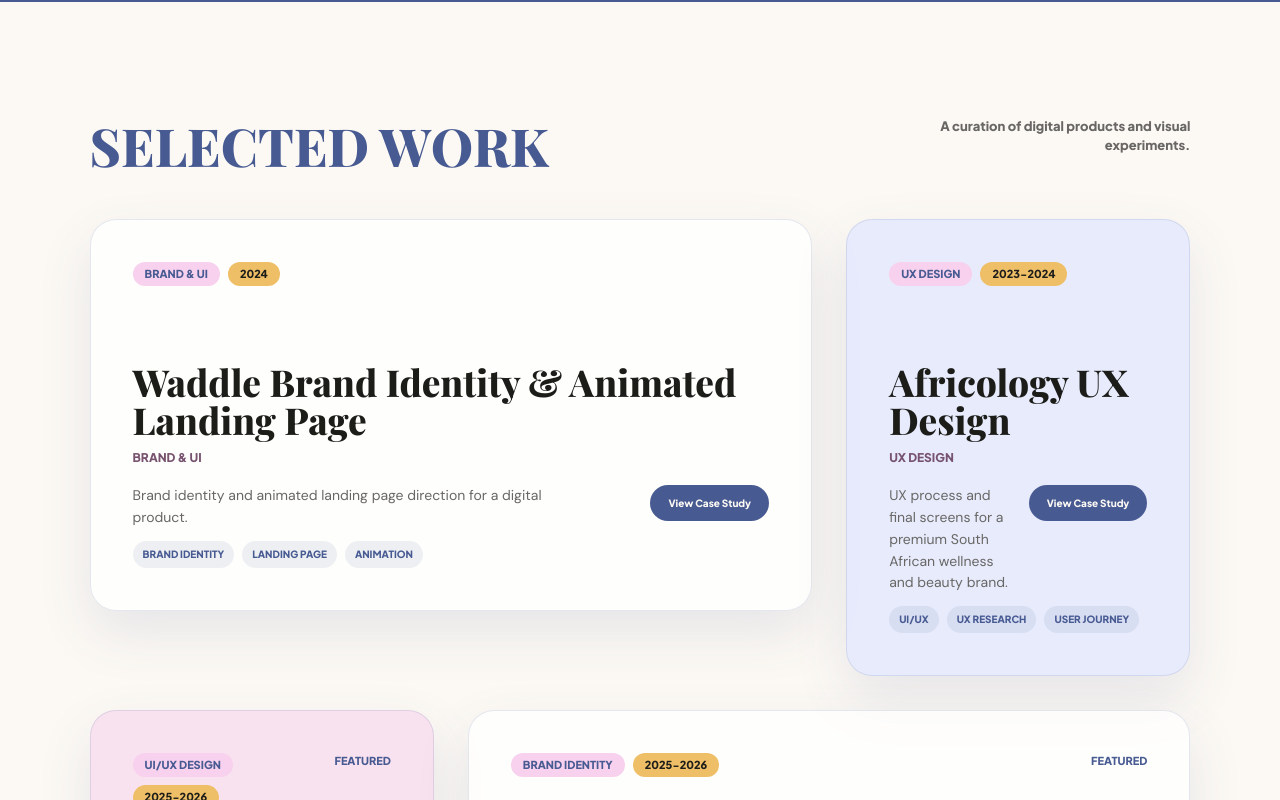
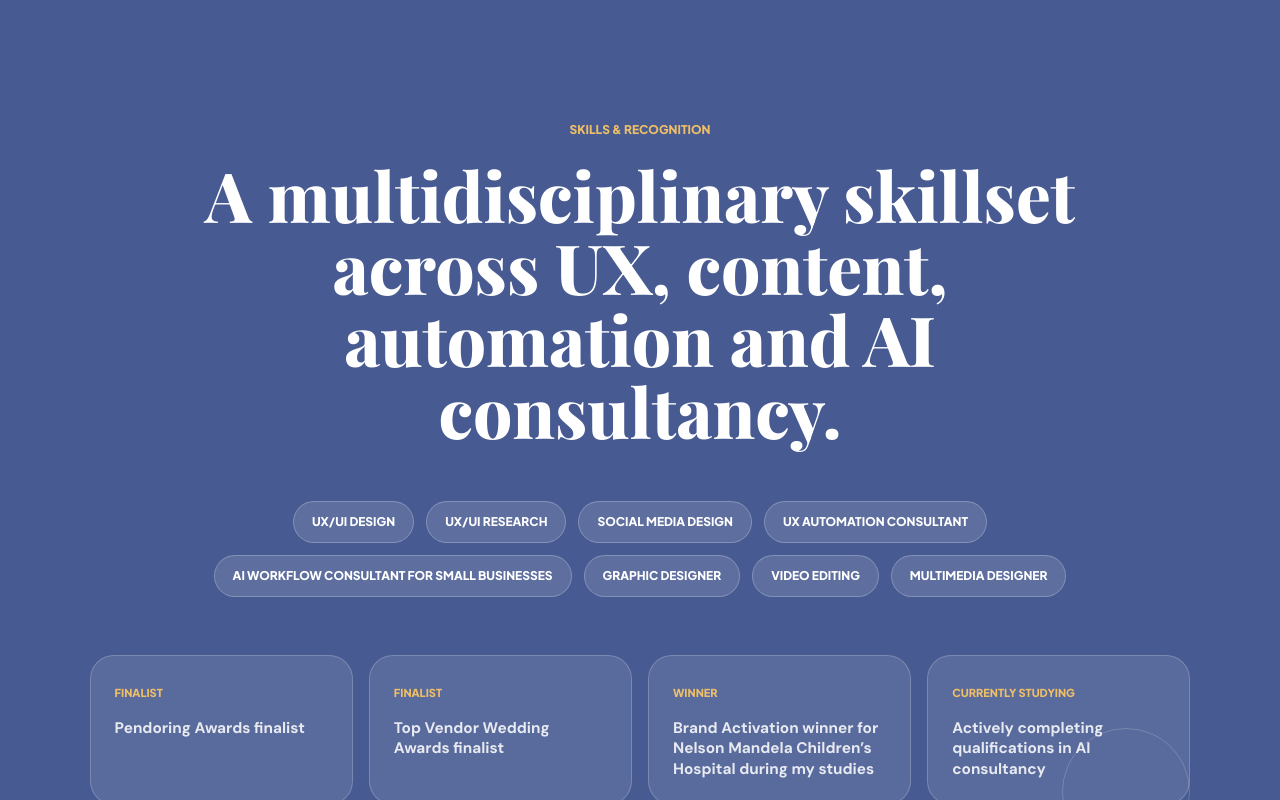
Before and after one commit to jrcb6gvrnf-droid/private-portfolio, a Next.js app: page /portfolio in a window 1280 px wide. Shown: the part 880-1680 px from the top of the page. Built offline with nearby package versions, Linux system fonts and the light colour scheme; a web font is replaced by a local one.

Commit message:
Add skills and recognition section

```diff
--- a/app/globals.css
+++ b/app/globals.css
@@ -356,6 +356,109 @@
   opacity: 0.94;
 }
 
+.skills-band {
+  position: relative;
+  overflow: hidden;
+  padding: clamp(74px, 9vw, 124px) var(--page-gutter);
+  background: var(--periwinkle);
+  color: white;
+  text-align: center;
+}
+
+.skills-band::after {
+  position: absolute;
+  right: clamp(28px, 7vw, 110px);
+  bottom: clamp(24px, 5vw, 72px);
+  width: clamp(76px, 10vw, 148px);
+  height: clamp(76px, 10vw, 148px);
+  border: 1px solid rgba(255, 255, 255, 0.18);
+  border-radius: 999px;
+  content: "";
+}
+
+.skills-band__intro {
+  position: relative;
+  z-index: 1;
+  max-width: 980px;
+  margin: 0 auto;
+}
+
+.skills-band__intro > span {
+  color: var(--gold);
+  font-family: var(--ui);
+  font-size: 12px;
+  font-weight: 900;
+  text-transform: uppercase;
+}
+
+.skills-band h2 {
+  margin: 18px 0 0;
+  font-family: var(--display);
+  font-size: clamp(38px, 5.4vw, 76px);
+  font-weight: 800;
+  line-height: 1.04;
+}
+
+.skill-cloud {
+  position: relative;
+  z-index: 1;
+  display: flex;
+  flex-wrap: wrap;
+  justify-content: center;
+  gap: 12px;
+  max-width: 980px;
+  margin: clamp(34px, 5vw, 54px) auto 0;
+}
+
+.skill-cloud span {
+  display: inline-flex;
+  min-height: 42px;
+  align-items: center;
+  border: 1px solid rgba(255, 255, 255, 0.24);
+  border-radius: 999px;
+  background: rgba(255, 255, 255, 0.12);
+  padding: 0 18px;
+  color: white;
+  font-family: var(--ui);
+  font-size: 12px;
+  font-weight: 900;
+  text-transform: uppercase;
+}
+
+.recognition-grid {
+  position: relative;
+  z-index: 1;
+  display: grid;
+  grid-template-columns: repeat(4, minmax(0, 1fr));
+  gap: 16px;
+  margin-top: clamp(34px, 5vw, 58px);
+}
+
+.recognition-grid article {
+  min-height: 150px;
+  border: 1px solid rgba(255, 255, 255, 0.2);
+  border-radius: 24px;
+  background: rgba(252, 249, 244, 0.1);
+  padding: 24px;
+  text-align: left;
+}
+
+.recognition-grid span {
+  color: var(--gold);
+  font-family: var(--ui);
+  font-size: 11px;
+  font-weight: 900;
+  text-transform: uppercase;
+}
+
+.recognition-grid p {
+  margin: 14px 0 0;
+  color: rgba(255, 255, 255, 0.86);
+  font-size: clamp(15px, 1.2vw, 18px);
+  font-weight: 700;
+  line-height: 1.35;
+}
+
 @keyframes marquee {
   from {
     transform: translateX(0);
@@ -1794,7 +1897,8 @@
   }
 
   .process-grid,
-  .admin-project-grid {
+  .admin-project-grid,
+  .recognition-grid {
     grid-template-columns: repeat(2, 1fr);
   }
 
@@ -1916,10 +2020,23 @@
 
   .work-grid,
   .process-grid,
+  .recognition-grid,
   .admin-project-grid,
   .form-grid--two,
   .form-grid--three {
     grid-template-columns: 1fr;
+  }
+
+  .skills-band {
+    text-align: left;
+  }
+
+  .skill-cloud {
+    justify-content: flex-start;
+  }
+
+  .recognition-grid article {
+    min-height: auto;
   }
 
   .work-card,
--- a/components/public-components.tsx
+++ b/components/public-components.tsx
@@ -22,6 +22,34 @@
   { name: "Darling Cellars", src: "/logos/client-strip/darling-cellars.png" },
   { name: "Jeras", src: "/logos/client-strip/jeras.png" },
   { name: "Kleinkrans", src: "/logos/client-strip/kleinkrans.png" },
+];
+const topSkills = [
+  "UX/UI Design",
+  "UX/UI Research",
+  "Social Media Design",
+  "UX Automation Consultant",
+  "AI Workflow Consultant for Small Businesses",
+  "Graphic Designer",
+  "Video Editing",
+  "Multimedia Designer",
+];
+const recognitionItems = [
+  {
+    label: "Finalist",
+    title: "Pendoring Awards finalist",
+  },
+  {
+    label: "Finalist",
+    title: "Top Vendor Wedding Awards finalist",
+  },
+  {
+    label: "Winner",
+    title: "Brand Activation winner for Nelson Mandela Children’s Hospital during my studies",
+  },
+  {
+    label: "Currently Studying",
+    title: "Actively completing qualifications in AI consultancy",
+  },
 ];
 
 function ButtonLink({
@@ -251,6 +279,29 @@
       </section>
 
       <ClientLogoStrip />
+
+      <section className="skills-band" id="skills">
+        <div className="skills-band__intro">
+          <span>SKILLS &amp; RECOGNITION</span>
+          <h2>
+            A multidisciplinary skillset across UX, content, automation and AI
+            consultancy.
+          </h2>
+        </div>
+        <div className="skill-cloud" aria-label="Top skills">
+          {topSkills.map((skill) => (
+            <span key={skill}>{skill}</span>
+          ))}
+        </div>
+        <div className="recognition-grid" aria-label="Awards and recognition">
+          {recognitionItems.map((item) => (
+            <article key={item.title}>
+              <span>{item.label}</span>
+              <p>{item.title}</p>
+            </article>
+          ))}
+        </div>
+      </section>
 
       <section className="section-pad selected-work" id="work">
         <div className="section-heading">
```
